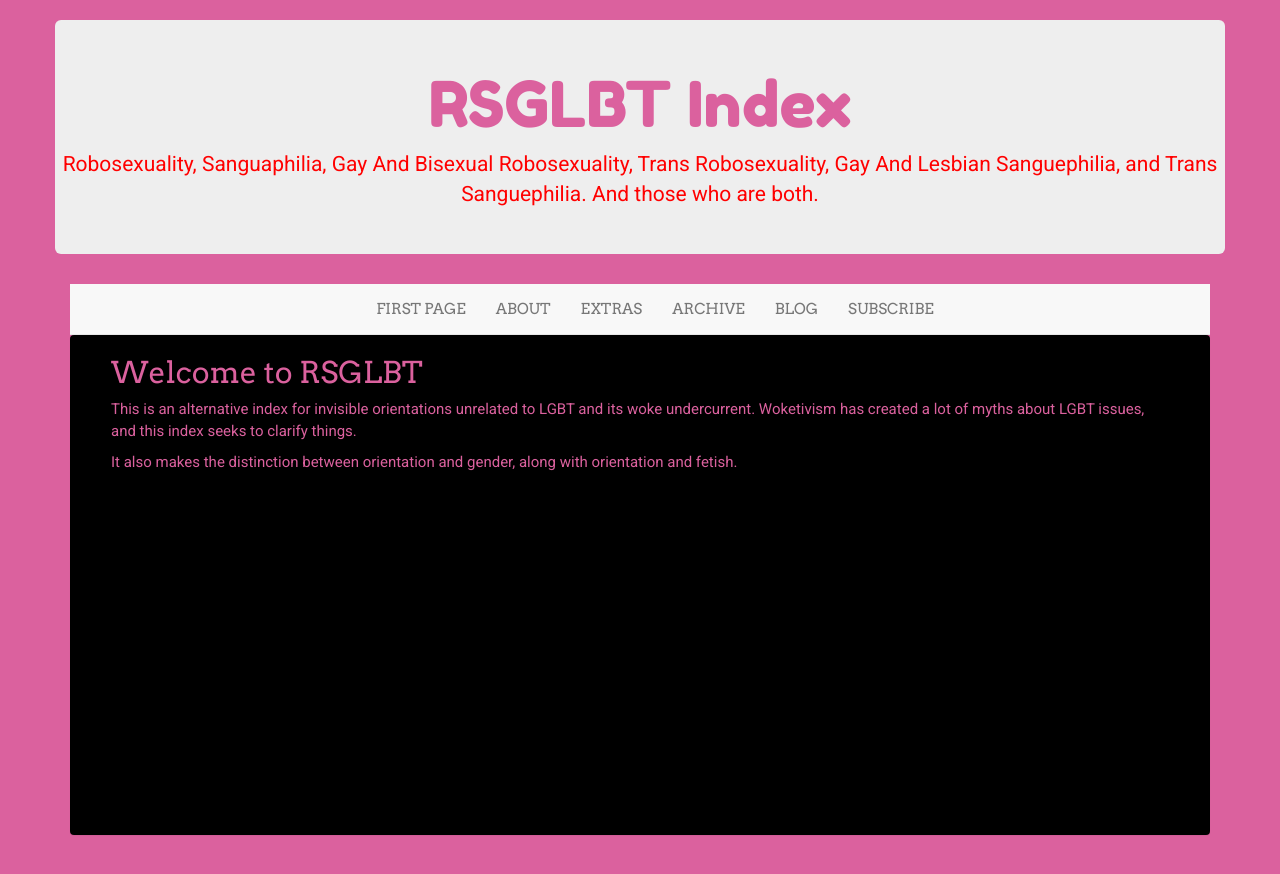
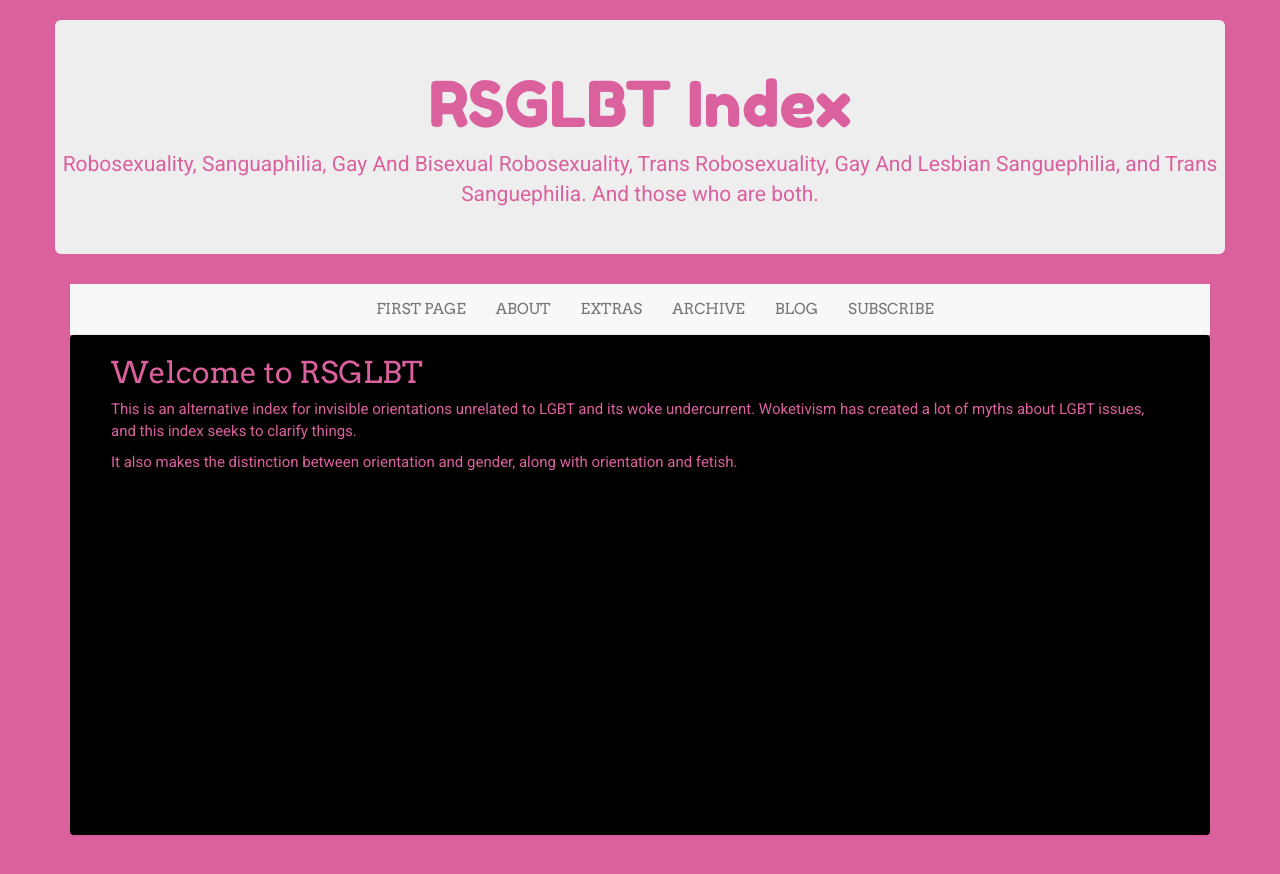
Before and after one commit to LWFlouisa/rsglbtindex, a Jekyll site: the page built from index.md, in a window 1280 px wide. Shown: the top 874 px of the page. Built offline with Jekyll 4.4.1, drawn with Linux system fonts in a browser that asks for light colours; nearby versions of some CDN libraries.

Commit message:
Update comic.css

```diff
--- a/css/comic.css
+++ b/css/comic.css
@@ -5,7 +5,7 @@
 body {
   font-family: 'Droid Sans', sans-serif;
   font-size: 15px;
-  color: red;
+  color: #db619e;
   padding-top: 20px;
   background-color: #db619e;
 }
```
